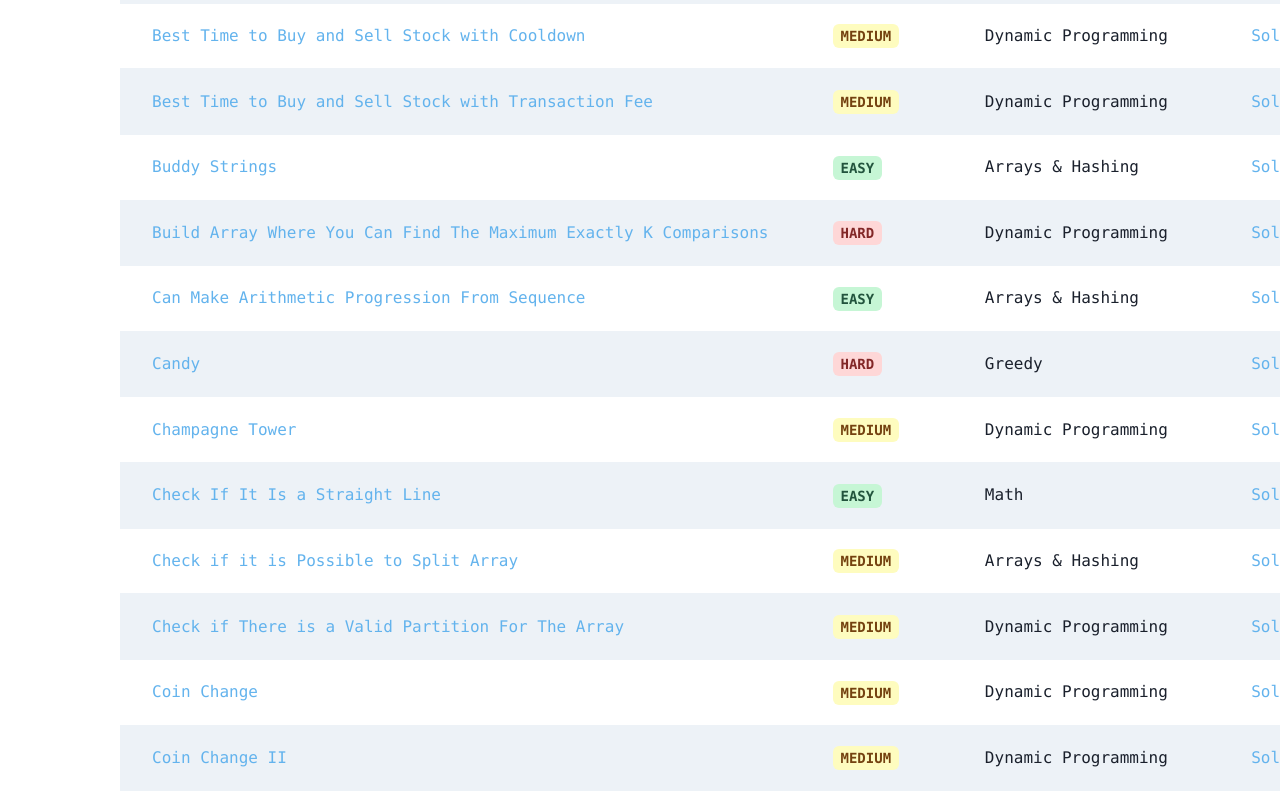
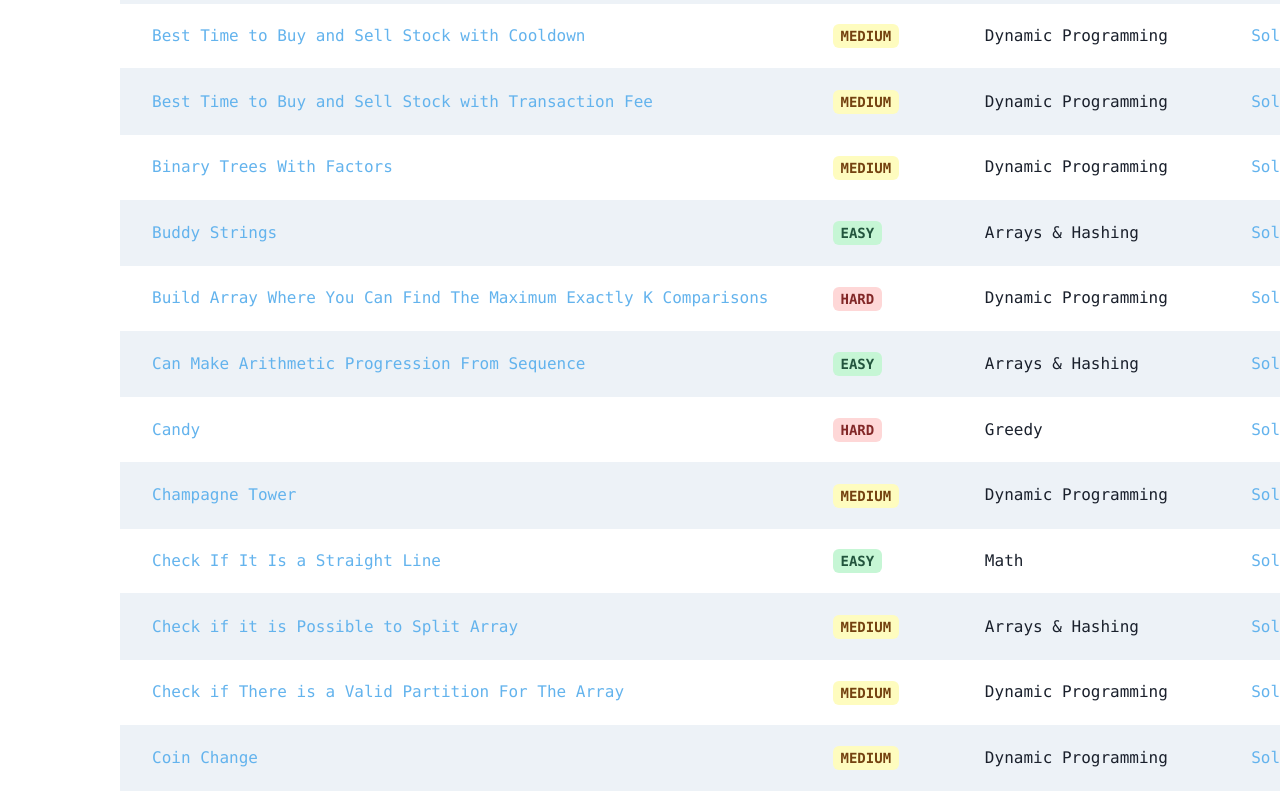
Before and after one commit to LeeHengYu/leetcode-reviewer, a React (Vite) app: page / in a window 1280 px wide. Shown: the part 760-1560 px from the top of the page. Built offline with nearby package versions, Linux system fonts and the light colour scheme.

Commit message:
add 1026

```diff
--- a/src/data/tablaData.ts
+++ b/src/data/tablaData.ts
@@ -1737,6 +1737,14 @@ const tableData: Question[] = [
       solution: "k-th-symbol-in-grammar.py",
       dailyChallenge: new Date("2023-10-25"),
     },
+    {
+      question: "Binary Trees With Factors",
+      link: "https://leetcode.com/problems/binary-trees-with-factors/",
+      category: "Dynamic Programming",
+      difficulty: "Medium",
+      solution: "binary-trees-with-factors.py",
+      dailyChallenge: new Date("2023-10-26"),
+    },
   ];
 
 export default tableData;
```
